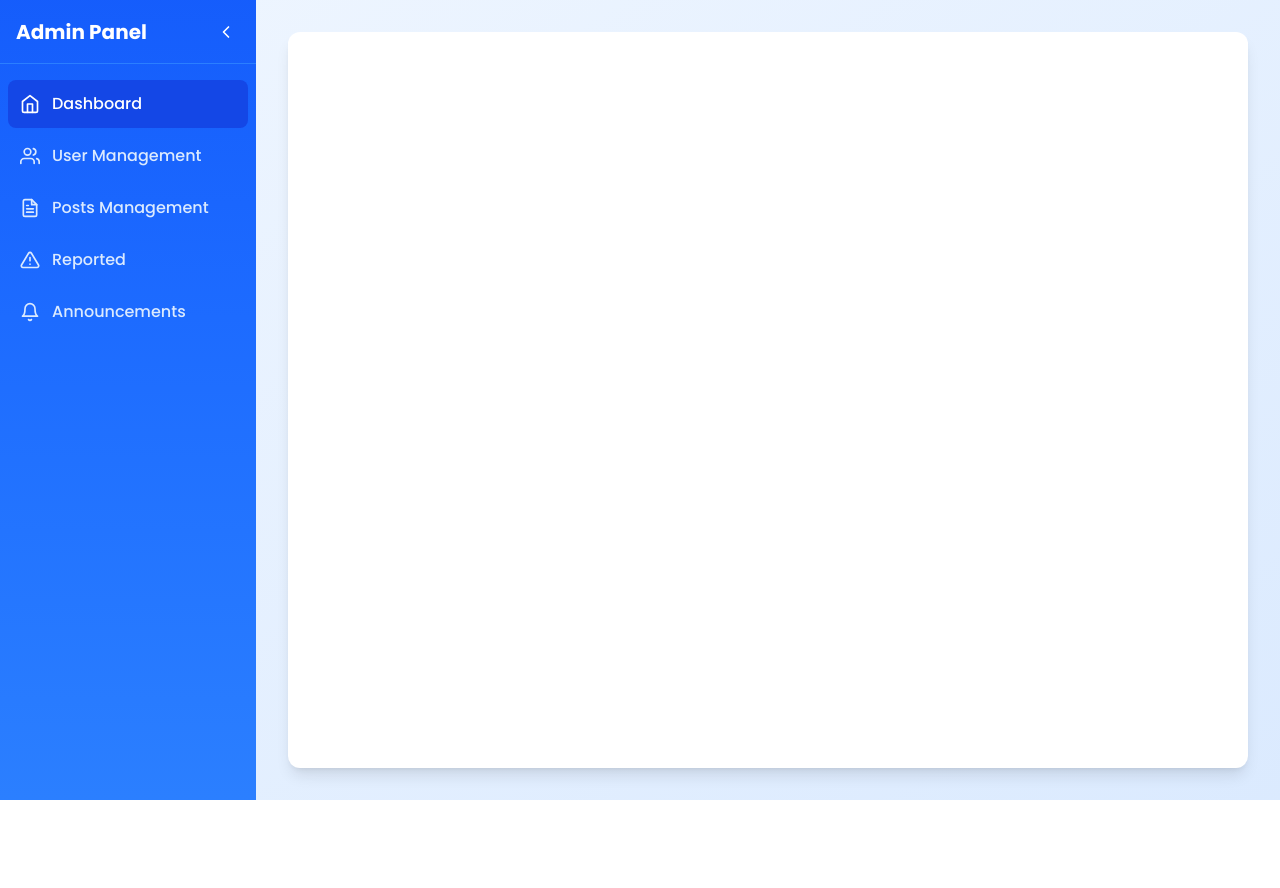
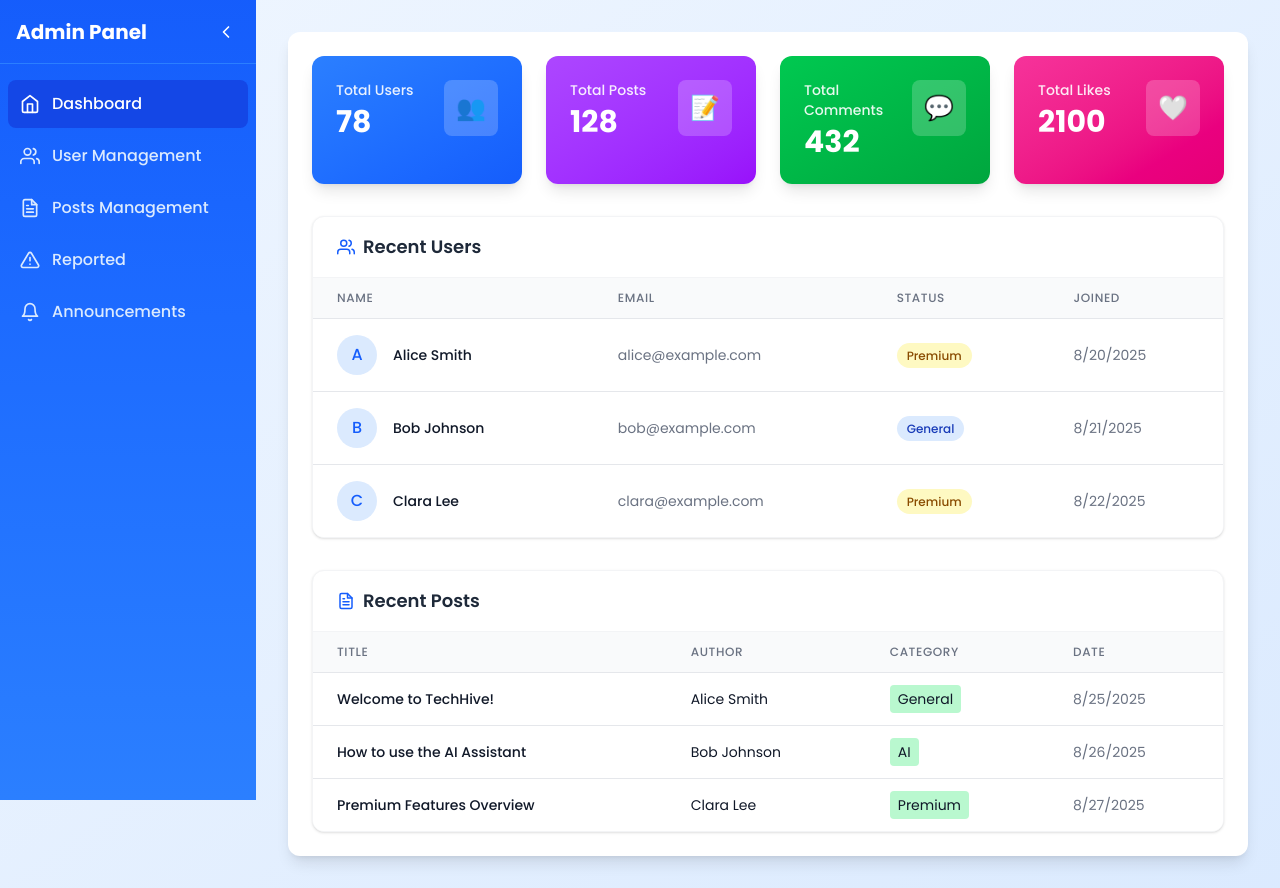
Before and after one commit to mdferdausalam19/techhive-forum, a React (Vite) app in the folder client/: page /admin in a window 1280 px wide. Before the commit the page ends 800 px from the top, so only its background shows below. Built offline with nearby package versions, Linux system fonts and the light colour scheme; no server answers.

Commit message:
feat(client): add admin dashboard page with stats overview and tabular user/post data

```diff
--- /dev/null
+++ b/client/src/components/admin/StatCard.jsx
@@ -0,0 +1,17 @@
+export default function StatCard({ label, value, icon, color }) {
+  return (
+    <div
+      className={`rounded-xl shadow-lg p-6 flex flex-col bg-gradient-to-br ${color} text-white transition-transform hover:scale-[1.02]`}
+    >
+      <div className="flex justify-between items-start">
+        <div>
+          <p className="text-sm font-medium opacity-90 mb-1">{label}</p>
+          <p className="text-3xl font-bold">{value}</p>
+        </div>
+        <div className="bg-white/20 p-3 rounded-lg">
+          <span className="text-2xl">{icon}</span>
+        </div>
+      </div>
+    </div>
+  );
+}
--- /dev/null
+++ b/client/src/pages/admin/AdminDashboard.jsx
@@ -0,0 +1,224 @@
+import { FiUsers } from "react-icons/fi";
+import { FiFileText } from "react-icons/fi";
+import StatCard from "../../components/admin/StatCard";
+
+export default function AdminDashboard() {
+  const stats = {
+    totalPosts: 128,
+    totalComments: 432,
+    totalUsers: 78,
+    generalUsers: 60,
+    premiumUsers: 18,
+    totalLikes: 2100,
+  };
+
+  const users = [
+    {
+      uid: "1",
+      name: "Alice Smith",
+      email: "alice@example.com",
+      role: "Premium",
+      joinDate: "2025-08-20",
+    },
+    {
+      uid: "2",
+      name: "Bob Johnson",
+      email: "bob@example.com",
+      role: "General",
+      joinDate: "2025-08-21",
+    },
+    {
+      uid: "3",
+      name: "Clara Lee",
+      email: "clara@example.com",
+      role: "Premium",
+      joinDate: "2025-08-22",
+    },
+  ];
+
+  const posts = [
+    {
+      _id: "p1",
+      title: "Welcome to TechHive!",
+      author: "Alice Smith",
+      category: "General",
+      date: "2025-08-25",
+    },
+    {
+      _id: "p2",
+      title: "How to use the AI Assistant",
+      author: "Bob Johnson",
+      category: "AI",
+      date: "2025-08-26",
+    },
+    {
+      _id: "p3",
+      title: "Premium Features Overview",
+      author: "Clara Lee",
+      category: "Premium",
+      date: "2025-08-27",
+    },
+  ];
+
+  // Status badge component
+  const StatusBadge = ({ status }) => (
+    <span
+      className={`px-2.5 py-1 rounded-full text-xs font-medium ${
+        status === "Premium"
+          ? "bg-yellow-100 text-yellow-800"
+          : "bg-blue-100 text-blue-800"
+      }`}
+    >
+      {status}
+    </span>
+  );
+
+  return (
+    <div className="space-y-8">
+      {/* Stats */}
+      <div className="grid grid-cols-1 sm:grid-cols-2 lg:grid-cols-4 gap-6">
+        <StatCard
+          label="Total Users"
+          value={stats.totalUsers}
+          icon="👥"
+          color="from-blue-500 to-blue-600"
+        />
+        <StatCard
+          label="Total Posts"
+          value={stats.totalPosts}
+          icon="📝"
+          color="from-purple-500 to-purple-600"
+        />
+        <StatCard
+          label="Total Comments"
+          value={stats.totalComments}
+          icon="💬"
+          color="from-green-500 to-green-600"
+        />
+        <StatCard
+          label="Total Likes"
+          value={stats.totalLikes}
+          icon="🤍"
+          color="from-pink-500 to-pink-600"
+        />
+      </div>
+
+      {/* Users Table */}
+      <div className="bg-white rounded-xl shadow-sm border border-gray-100 overflow-hidden">
+        <div className="px-6 py-4 border-b border-gray-100">
+          <h3 className="text-lg font-semibold text-gray-800 flex items-center">
+            <FiUsers className="mr-2 text-blue-600" />
+            Recent Users
+          </h3>
+        </div>
+        <div className="overflow-x-auto">
+          <table className="min-w-full divide-y divide-gray-200">
+            <thead className="bg-gray-50">
+              <tr>
+                <th className="px-6 py-3 text-left text-xs font-medium text-gray-500 uppercase tracking-wider">
+                  Name
+                </th>
+                <th className="px-6 py-3 text-left text-xs font-medium text-gray-500 uppercase tracking-wider">
+                  Email
+                </th>
+                <th className="px-6 py-3 text-left text-xs font-medium text-gray-500 uppercase tracking-wider">
+                  Status
+                </th>
+                <th className="px-6 py-3 text-left text-xs font-medium text-gray-500 uppercase tracking-wider">
+                  Joined
+                </th>
+              </tr>
+            </thead>
+            <tbody className="bg-white divide-y divide-gray-200">
+              {users.map((user) => (
+                <tr
+                  key={user.uid}
+                  className="hover:bg-gray-50 transition-colors"
+                >
+                  <td className="px-6 py-4 whitespace-nowrap">
+                    <div className="flex items-center">
+                      <div className="flex-shrink-0 h-10 w-10 rounded-full bg-blue-100 flex items-center justify-center text-blue-600 font-medium">
+                        {user.name.charAt(0)}
+                      </div>
+                      <div className="ml-4">
+                        <div className="text-sm font-medium text-gray-900">
+                          {user.name}
+                        </div>
+                      </div>
+                    </div>
+                  </td>
+                  <td className="px-6 py-4 whitespace-nowrap text-sm text-gray-500">
+                    {user.email}
+                  </td>
+                  <td className="px-6 py-4 whitespace-nowrap">
+                    <StatusBadge status={user.role} />
+                  </td>
+                  <td className="px-6 py-4 whitespace-nowrap text-sm text-gray-500">
+                    {new Date(user.joinDate).toLocaleDateString()}
+                  </td>
+                </tr>
+              ))}
+            </tbody>
+          </table>
+        </div>
+      </div>
+
+      {/* Posts Table */}
+      <div className="bg-white rounded-xl shadow-sm border border-gray-100 overflow-hidden">
+        <div className="px-6 py-4 border-b border-gray-100">
+          <h3 className="text-lg font-semibold text-gray-800 flex items-center">
+            <FiFileText className="mr-2 text-blue-600" />
+            Recent Posts
+          </h3>
+        </div>
+        <div className="overflow-x-auto">
+          <table className="min-w-full divide-y divide-gray-200">
+            <thead className="bg-gray-50">
+              <tr>
+                <th className="px-6 py-3 text-left text-xs font-medium text-gray-500 uppercase tracking-wider">
+                  Title
+                </th>
+                <th className="px-6 py-3 text-left text-xs font-medium text-gray-500 uppercase tracking-wider">
+                  Author
+                </th>
+                <th className="px-6 py-3 text-left text-xs font-medium text-gray-500 uppercase tracking-wider">
+                  Category
+                </th>
+                <th className="px-6 py-3 text-left text-xs font-medium text-gray-500 uppercase tracking-wider">
+                  Date
+                </th>
+              </tr>
+            </thead>
+            <tbody className="bg-white divide-y divide-gray-200">
+              {posts.map((post) => (
+                <tr
+                  key={post._id}
+                  className="hover:bg-gray-50 transition-colors"
+                >
+                  <td className="px-6 py-4 whitespace-nowrap">
+                    <div className="text-sm font-medium text-gray-900">
+                      {post.title}
+                    </div>
+                  </td>
+                  <td className="px-6 py-4 whitespace-nowrap">
+                    <div className="text-sm text-gray-900">{post.author}</div>
+                  </td>
+                  <td className="px-6 py-4 whitespace-nowrap">
+                    <div className="text-sm text-gray-900">
+                      <span className="bg-green-200 px-2 py-1 rounded">
+                        {post.category}
+                      </span>
+                    </div>
+                  </td>
+                  <td className="px-6 py-4 whitespace-nowrap text-sm text-gray-500">
+                    {new Date(post.date).toLocaleDateString()}
+                  </td>
+                </tr>
+              ))}
+            </tbody>
+          </table>
+        </div>
+      </div>
+    </div>
+  );
+}
--- a/client/src/routes/AppRouter.jsx
+++ b/client/src/routes/AppRouter.jsx
@@ -14,6 +14,7 @@ import CreatePost from "../pages/post/CreatePost";
 import MyPosts from "../pages/post/MyPosts";
 import PremiumRoute from "./PremiumRoute";
 import AdminLayout from "../layouts/AdminLayout";
+import AdminDashboard from "../pages/admin/AdminDashboard";
 
 export const router = createBrowserRouter([
   {
@@ -92,6 +93,11 @@ export const router = createBrowserRouter([
   {
     path: "/admin",
     element: <AdminLayout />,
-    children: [],
+    children: [
+      {
+        index: true,
+        element: <AdminDashboard />,
+      },
+    ],
   },
 ]);
```
